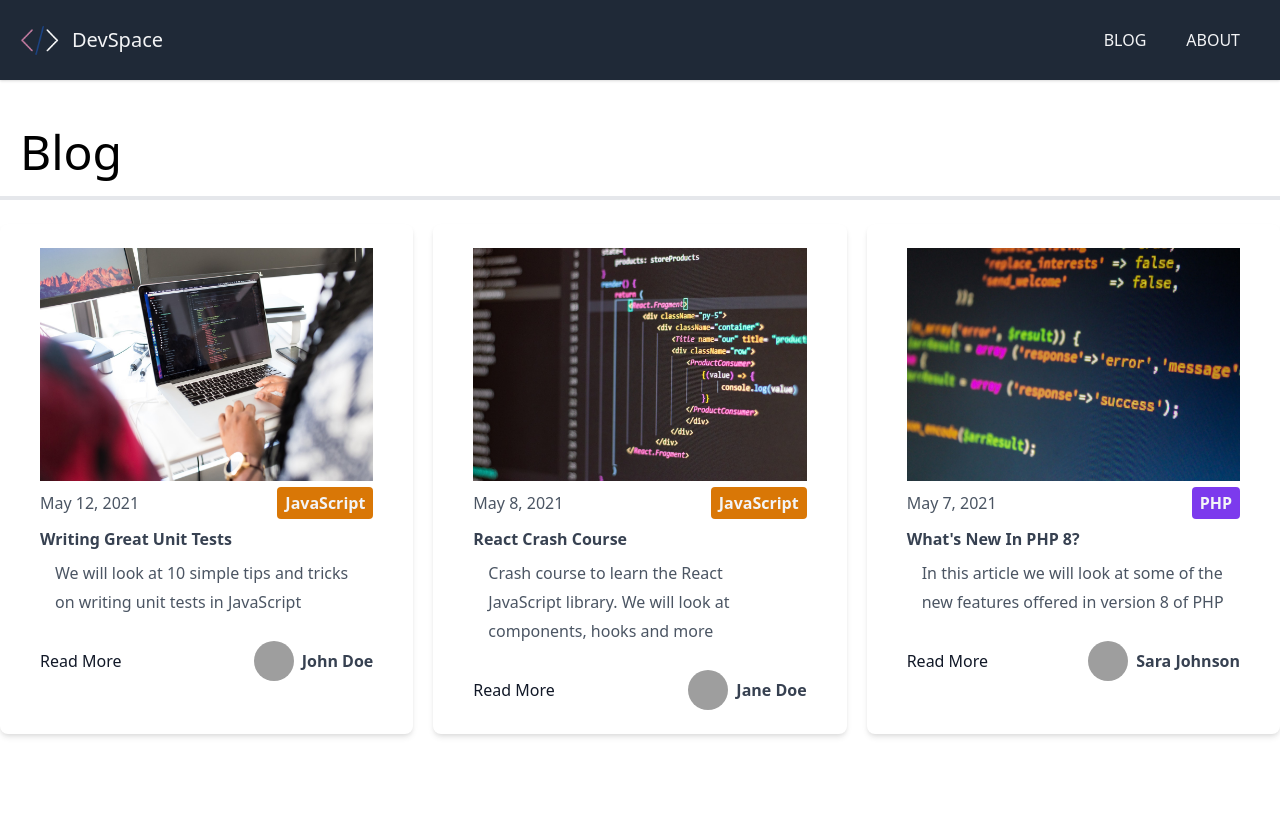
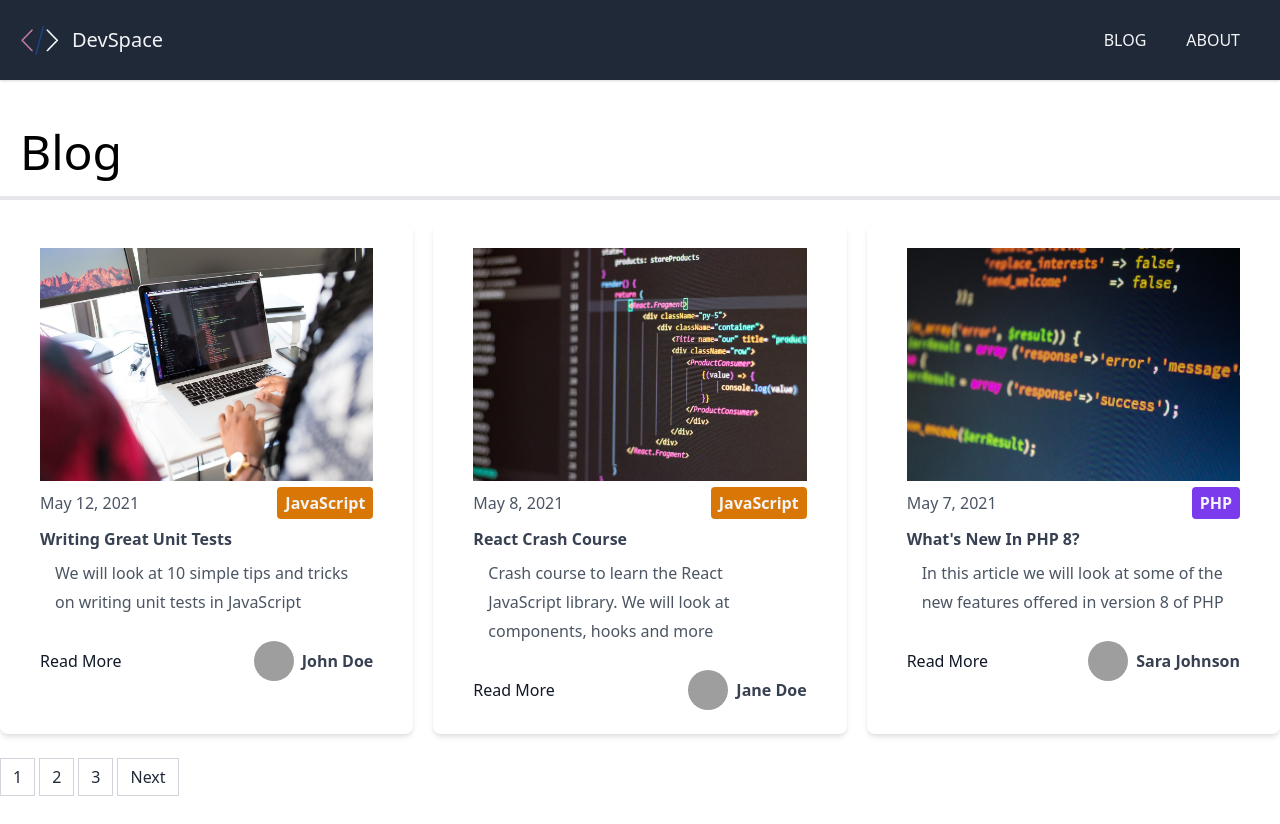
Before and after one commit to matchoo812/markdown-blog, a Next.js app: page /blog/page/1 in a window 1280 px wide. Before the commit the page ends 800 px from the top, so only its background shows below. Built offline with nearby package versions, Linux system fonts and the light colour scheme; grey boxes are pictures that could not be loaded.

Commit message:
create pagination component

```diff
--- /dev/null
+++ b/components/Pagination.js
@@ -0,0 +1,43 @@
+import Link from 'next/link';
+
+export default function Pagination({ currentPage, numPages }) {
+  const isFirstPage = currentPage === 1;
+  const isLastPage = currentPage === numPages;
+  const prevPage = `/blog/page/${currentPage - 1}`;
+  const nextPage = `/blog/page/${currentPage + 1}`;
+
+  if (numPages === 1) {
+    return <></>;
+  }
+
+  return (
+    <div className='mt-6'>
+      <ul className='flex pl-0 list-none my-2'>
+        {!isFirstPage && (
+          <Link href={prevPage} passHref>
+            <li className='relative block py-2 px-3 leading-tight bg-white border border-gray-300 text-gray-800 mr-1 hover:bg-gray-200 cursor-pointer'>
+              Previous
+            </li>
+          </Link>
+        )}
+
+        {/* create pagination links from page indexes by adding one to each */}
+        {Array.from({ length: numPages }, (_, i) => (
+          <Link href={`/blog/page/${i + 1}`} passHref key={i + 1}>
+            <li className='relative block py-2 px-3 leading-tight bg-white border border-gray-300 text-gray-800 mr-1 hover:bg-gray-200 cursor-pointer'>
+              {i + 1}
+            </li>
+          </Link>
+        ))}
+
+        {!isLastPage && (
+          <Link href={nextPage} passHref>
+            <li className='relative block py-2 px-3 leading-tight bg-white border border-gray-300 text-gray-800 mr-1 hover:bg-gray-200 cursor-pointer'>
+              Next
+            </li>
+          </Link>
+        )}
+      </ul>
+    </div>
+  );
+}
--- a/pages/_app.js
+++ b/pages/_app.js
@@ -1,7 +1,7 @@
-import '../styles/globals.css'
+import '../styles/globals.css';
 
 function MyApp({ Component, pageProps }) {
-  return <Component {...pageProps} />
+  return <Component {...pageProps} />;
 }
 
-export default MyApp
+export default MyApp;
--- a/pages/blog/[slug].js
+++ b/pages/blog/[slug].js
@@ -5,8 +5,8 @@
 import sanitize from 'sanitize-html';
 import Link from 'next/link';
 import Image from 'next/image';
-import Layout from '../../components/Layout';
-import CategoryLabel from '../../components/CategoryLabel';
+import Layout from '@/components/Layout';
+import CategoryLabel from '@/components/CategoryLabel';
 
 export default function SinglePostPage({ content, frontmatter, slug }) {
   const { author, author_image, category, cover_image, date, excerpt, title } =
--- a/pages/blog/page/[page_index].js
+++ b/pages/blog/page/[page_index].js
@@ -2,14 +2,13 @@
 import path from 'path';
 import matter from 'gray-matter';
 import Link from 'next/link';
-import Layout from '../../../components/Layout';
-import Post from '../../../components/Post';
+import Layout from '@/components/Layout';
+import Post from '@/components/Post';
+import Pagination from '@/components/Pagination';
 import { sortByDate } from '../../../utils';
 import { POSTS_PER_PAGE } from '../../../config';
 
 export default function BlogPage({ posts, numPages, currentPage }) {
-  // console.log(posts);
-
   return (
     <Layout>
       <h1 className='text-5xl border-b-4 p-5'>Blog</h1>
@@ -19,6 +18,8 @@
           <Post post={post} key={index} />
         ))}
       </div>
+
+      <Pagination currentPage={currentPage} numPages={numPages} />
     </Layout>
   );
 }
--- a/pages/index.js
+++ b/pages/index.js
@@ -2,8 +2,8 @@
 import path from 'path';
 import matter from 'gray-matter';
 import Link from 'next/link';
-import Layout from '../components/Layout';
-import Post from '../components/Post';
+import Layout from '@/components/Layout';
+import Post from '@/components/Post';
 import { sortByDate } from '../utils';
 
 export default function HomePage({ posts }) {
```
Also changed, not shown: jsconfig.json (added, +8 -0 lines).
